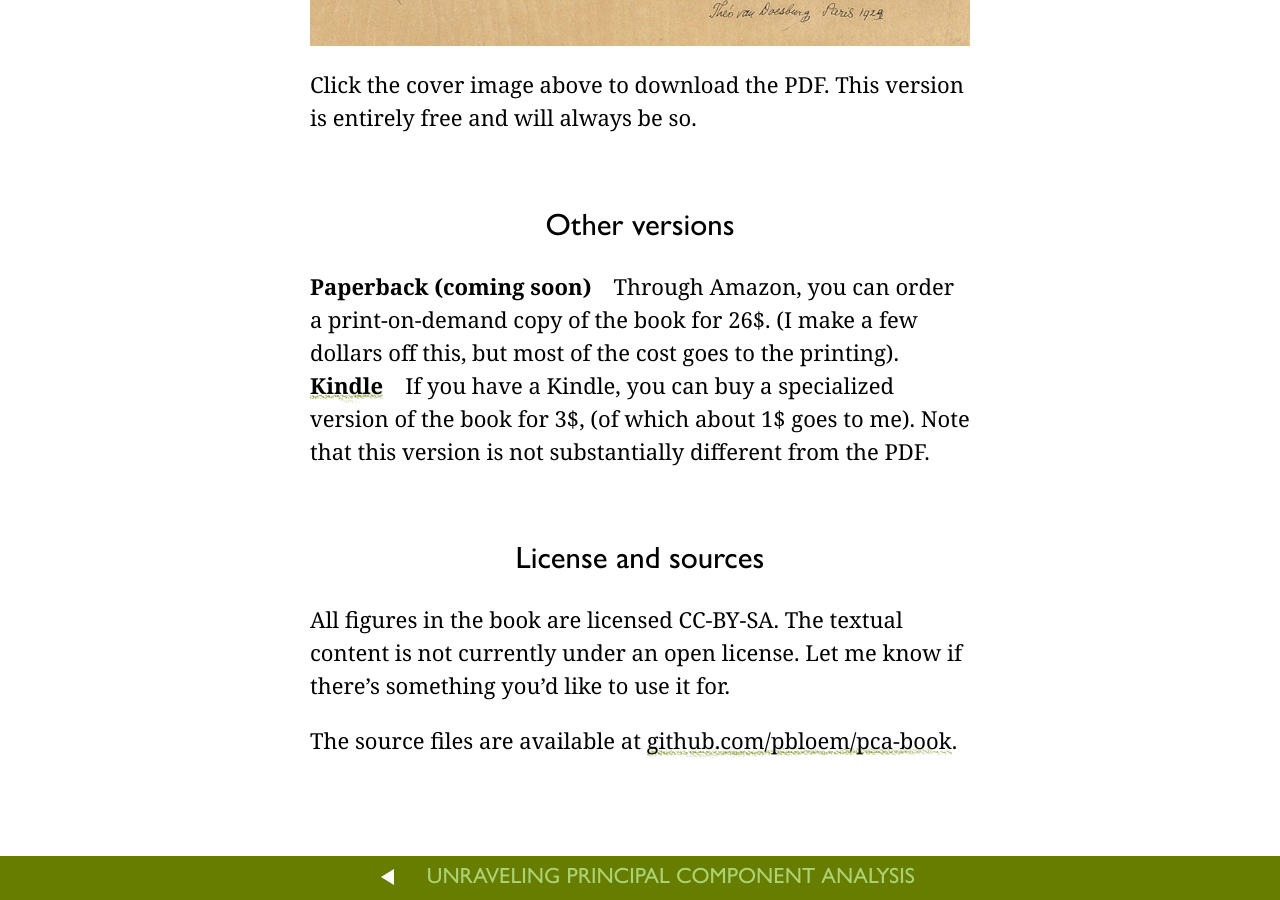
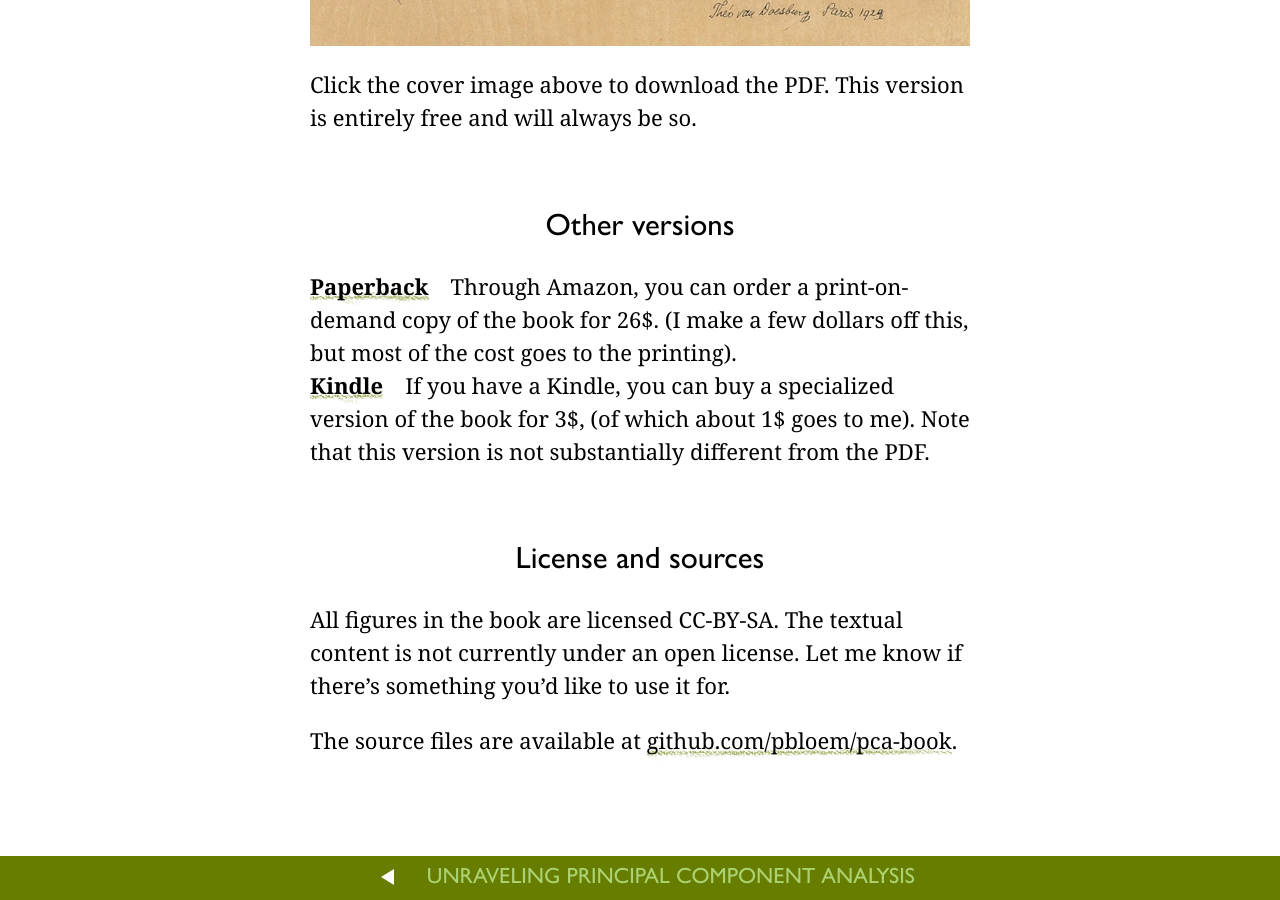
Before and after one commit to pbloem/peterbloem.nl, a Jekyll site: the page built from publications/unraveling-pca.md, in a window 1280 px wide and 900 px high, scrolled down 1409 px. Built offline with Jekyll 4.4.1, drawn with Linux system fonts in a browser that asks for light colours; some web fonts are replaced; our own code applies the rules of GitHub Pages for plain Markdown files.

Commit message:
Add paperback link.

```diff
--- a/publications/unraveling-pca.md
+++ b/publications/unraveling-pca.md
@@ -20,7 +20,7 @@ Click the cover image above to download the PDF. This version is entirely free a
 
 <dl markdown="1">
 <dt markdown="1">
-Paperback (coming soon)
+[Paperback](https://a.co/d/hQVd5s9)
 </dt>
 <dd> Through Amazon, you can order a print-on-demand copy of the book for 26$. (I make a few dollars off this, but most of the cost goes to the printing).
 </dd>
```
